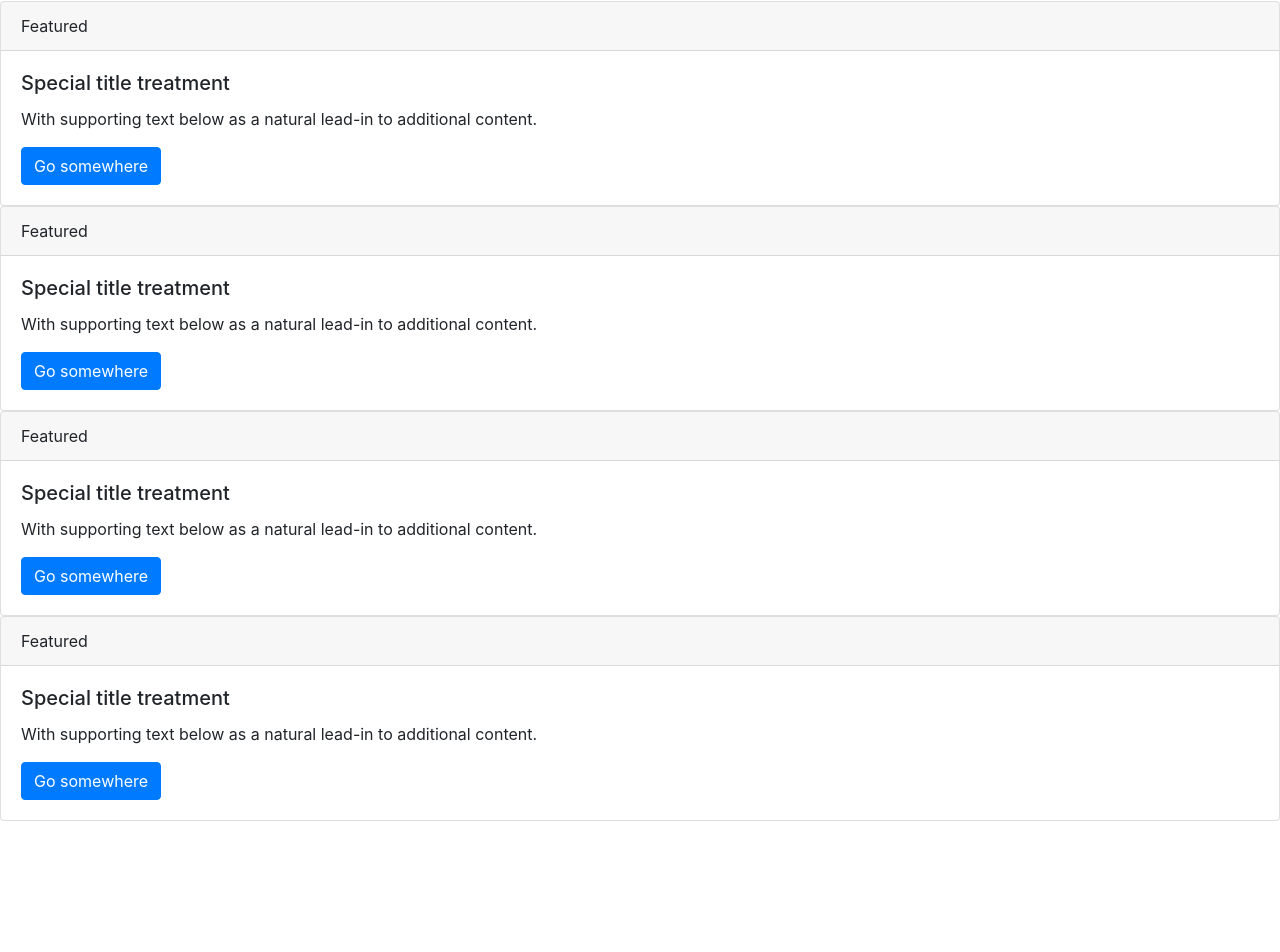
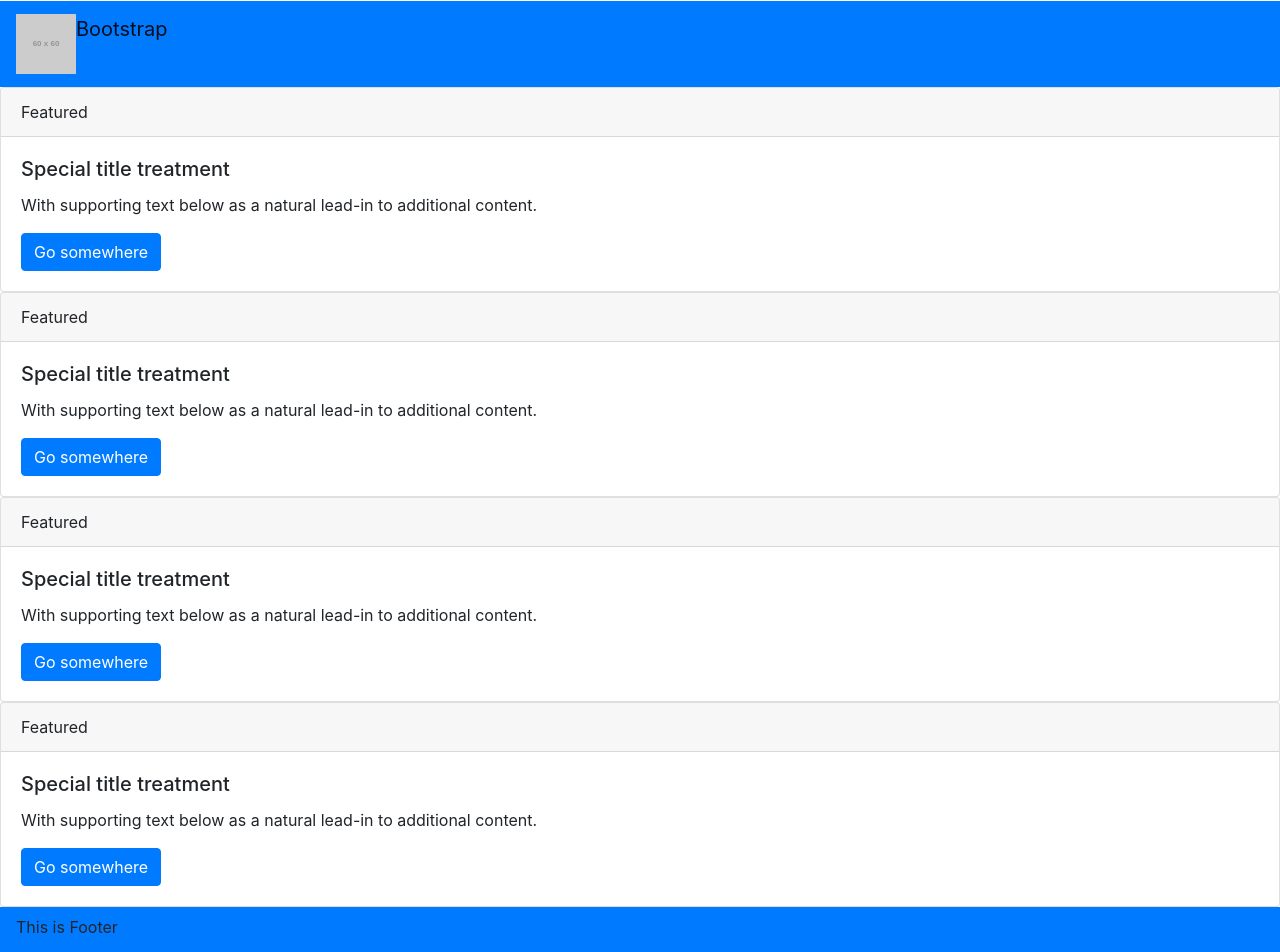
Before and after one commit to Mayank-MP05/Codersgram-React-Github-API, a React (Create React App) app: page / in a window 1280 px wide. Shown: the part 87-1039 px from the top of the page. Before the commit the page ends 908 px from the top, so only its background shows below. Built offline with nearby package versions, Linux system fonts and the light colour scheme.

Commit message:
Dummy Header and Footer Added

```diff
--- a/index.html
+++ b/index.html
@@ -11,5 +11,6 @@
   </head>
   <body>
 
+
   </body>
 </html>
--- /dev/null
+++ b/src/components/Navfooter.jsx
@@ -0,0 +1,13 @@
+import React from "react";
+
+class Navfooter extends React.Component {
+  render() {
+    return (
+      <nav className='navbar navbar-light bg-primary'>
+        <p>This is Footer</p>
+      </nav>
+    );
+  }
+}
+
+export default Navfooter;
--- /dev/null
+++ b/src/components/Navheader.jsx
@@ -0,0 +1,20 @@
+import React from "react";
+
+class Navheader extends React.Component {
+  render() {
+    return (
+      <nav className='navbar navbar-light bg-primary'>
+        <a className='navbar-brand' href='#'>
+          <img
+            src='https://via.placeholder.com/60'
+            className='d-inline-block align-top'
+            alt=''
+          />
+          Bootstrap
+        </a>
+      </nav>
+    );
+  }
+}
+
+export default Navheader;
--- a/src/pages/Feed.jsx
+++ b/src/pages/Feed.jsx
@@ -1,9 +1,13 @@
 import React from "react";
+
+import Navheader from "./../components/Navheader";
+import Navfooter from "./../components/Navfooter";
 
 class Feed extends React.Component {
   render() {
     return (
       <React.Fragment>
+        <Navheader />
         <div className='card'>
           <div className='card-header'>Featured</div>
           <div className='card-body'>
@@ -56,6 +60,7 @@ class Feed extends React.Component {
             </a>
           </div>
         </div>
+        <Navfooter />
       </React.Fragment>
     );
   }
```
